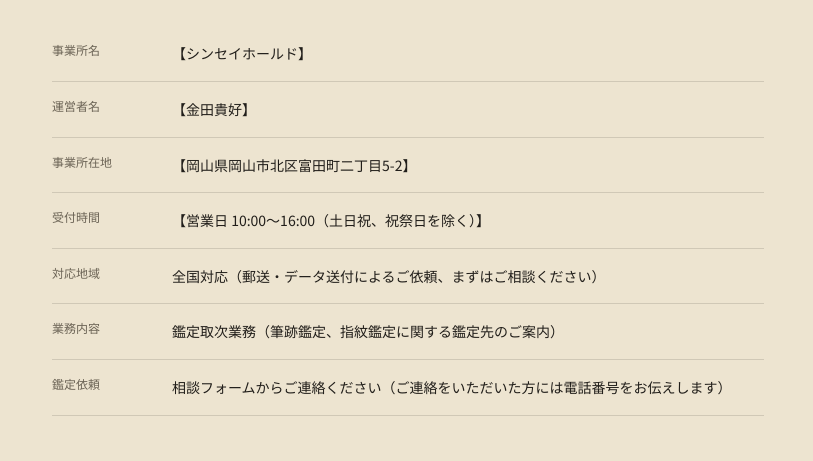
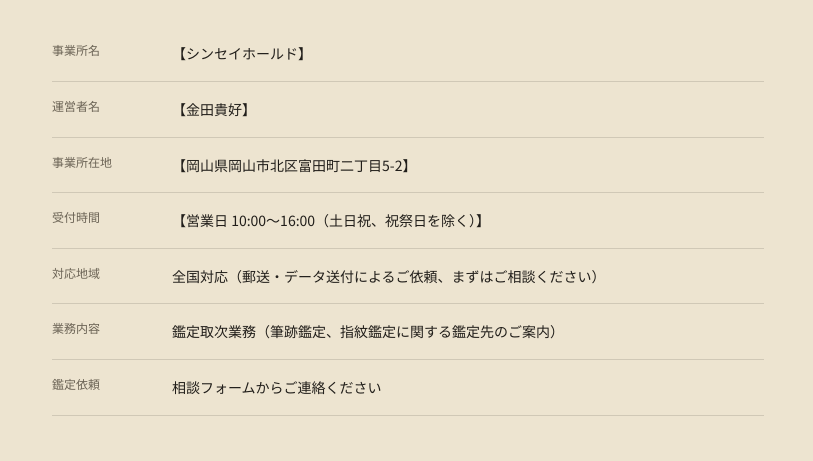
Before and after one commit to leben-k/kantei-site, a plain HTML site: page about.html in a window 1280 px wide. Shown: the part 261-722 px from the top of the page, without its empty margins (232-1045 px from the left). Drawn offline with Linux system fonts and the light colour scheme.

Commit message:
Update about.html

```diff
--- a/about.html
+++ b/about.html
@@ -90,7 +90,7 @@
     <tr><td>受付時間</td><td>【営業日 10:00〜16:00（土日祝、祝祭日を除く）】</td></tr>
     <tr><td>対応地域</td><td>全国対応（郵送・データ送付によるご依頼、まずはご相談ください）</td></tr>
     <tr><td>業務内容</td><td>鑑定取次業務（筆跡鑑定、指紋鑑定に関する鑑定先のご案内）</td></tr>
-    <tr><td>鑑定依頼</td><td>相談フォームからご連絡ください（ご連絡をいただいた方には電話番号をお伝えします）</td></tr>
+    <tr><td>鑑定依頼</td><td>相談フォームからご連絡ください</td></tr>
   </table>
 
   <section>
```
